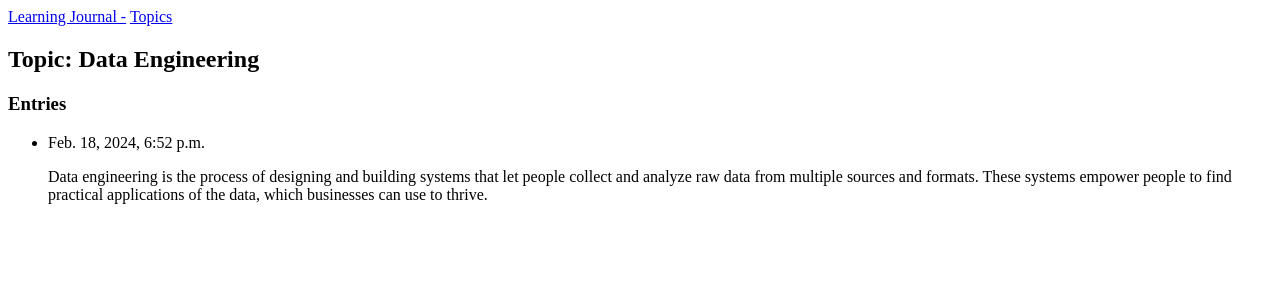
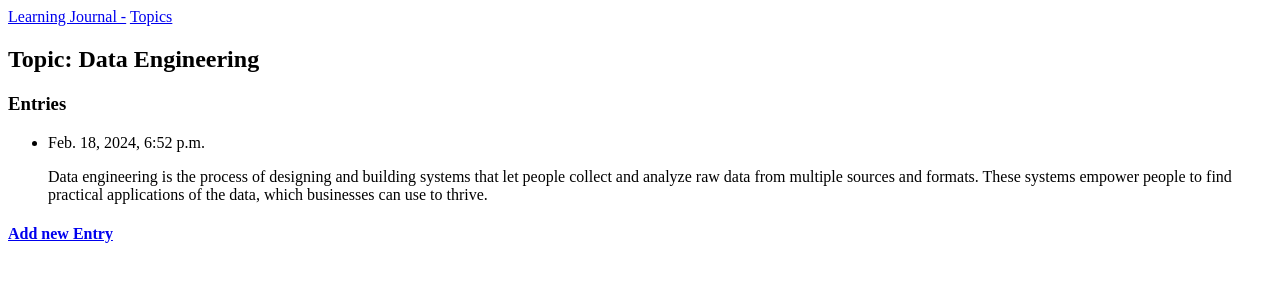
Before and after one commit to aganyo360/log-Journal-Management-System, a Django app: page /topics/1/ in a window 1280 px wide. Shown: the top 300 px of the page. Run offline with Django 5.2, Linux system fonts and the light colour scheme; data comes from the database, SQL or seed files in the repository.

Commit message:
entryview function

```diff
--- a/learning_journal/ljApp/templates/ljApp/topic.html
+++ b/learning_journal/ljApp/templates/ljApp/topic.html
@@ -12,6 +12,6 @@
   {%endfor%}
 </ul>
 <h4>
-  <a href=""></a>
+  <a href="{% url 'ljApp:new_enty' topic_id%}">Add new Entry</a>
 </h4>
 {%endblock content%}
```
